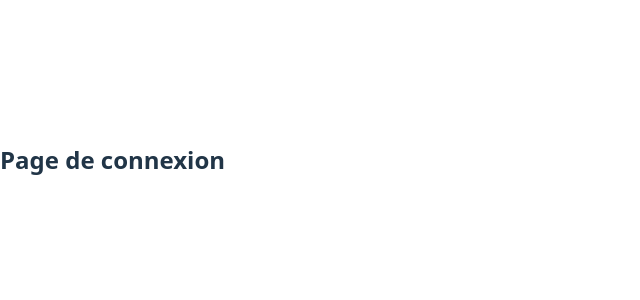
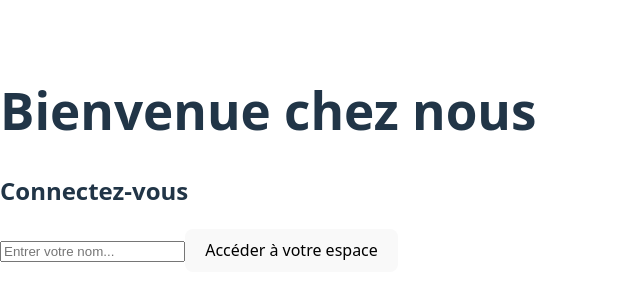
Before and after one commit to DominiqueHa/Burger-test-React, a React app: page / in a window 1280 px wide. Shown: the part 240-540 px from the top of the page, without its empty margins (0-640 px from the left). Built offline with nearby package versions, Linux system fonts and the light colour scheme; the HTML template or start-up script is replaced by a standard one.

Commit message:
♻️ F01 : refactor login components and create Loga page

```diff
--- /dev/null
+++ b/components/pages/Loga.jsx
@@ -0,0 +1,7 @@
+export default function Loga() {
+  return (
+    <div>
+
+    </div>
+  );
+}
--- a/components/pages/LoginPage.js
+++ /dev/null
@@ -1,3 +0,0 @@
-export default function LoginPage() {
-  return <h2>Page de connexion</h2>;
-}
--- /dev/null
+++ b/components/pages/login/LoginForm.jsx
@@ -0,0 +1,35 @@
+import { use, useState } from "react";
+
+export default function LoginForm() {
+// state
+  const [inputValue, setInputValue] = useState("");
+
+  // comportement
+  const handleSubmit = (event) => {
+    event.preventDefault();
+    alert("Bonjour " + inputValue);
+    setInputValue("");
+  };
+
+  const handleChange = (event) => {
+    setInputValue(event.target.value);
+  };
+
+  // affichage (render)
+  return (
+    <div>
+      <form action="submit" onSubmit={handleSubmit}>
+        <h1>Bienvenue chez nous</h1>
+        <h2>Connectez-vous</h2>
+        <input
+          value={inputValue}
+          onChange={handleChange}
+          type="text"
+          placeholder="Entrer votre nom..."
+          required
+        />
+        <button>Accéder à votre espace</button>
+      </form>
+    </div>
+  );
+}
--- /dev/null
+++ b/components/pages/login/LoginPage.jsx
@@ -0,0 +1,10 @@
+import LoginForm from "./LoginForm";
+
+export default function LoginPage() {
+  // affichage (render)
+  return (
+    <div>
+      <LoginForm />
+    </div>
+  );
+}
--- a/src/App.jsx
+++ b/src/App.jsx
@@ -1,19 +1,17 @@
-import React, { useState } from "react";
-import LoginPage from "../components/pages/LoginPage";
-
-
+//import React, { useState } from "react";
+import LoginPage from "../components/pages/login/LoginPage.jsx";
+import Loga from "../components/pages/Loga.jsx";
 function App() {
   // States(état, données)
-  //const [prenom, setPrenom] = useState("Vi");
 
   // comportement
 
   // affichage (render)
   return (
     <div>
+      <Loga />
       <LoginPage/>
     </div>
   );
 }
-
 export default App;
```
